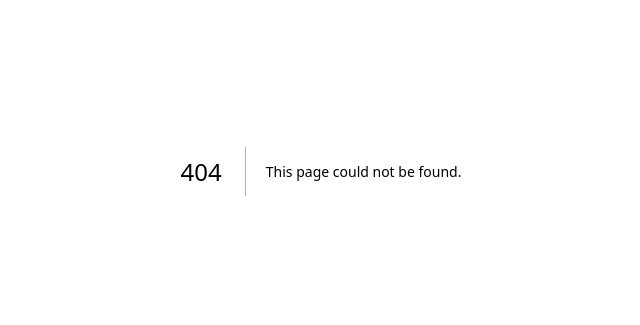
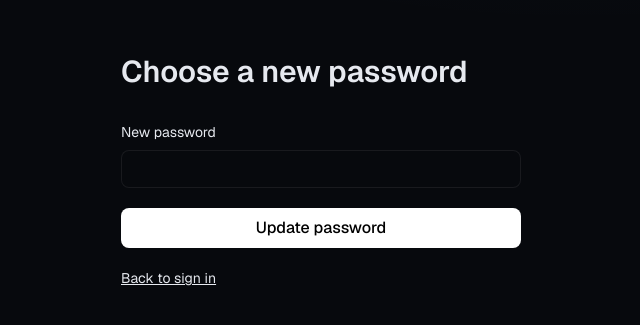
Before and after one commit to Naveen-git-platform/cloudops_ai, a Next.js app in the folder frontend/: page /reset-password in a window 1280 px wide. Before the commit this address had no page. Shown: the part 229-554 px from the top of the page, without its empty margins (319-959 px from the left). Built offline with nearby package versions, Linux system fonts and the light colour scheme.

Commit message:
feat(auth): complete password reset flow

```diff
--- /dev/null
+++ b/frontend/app/reset-password/page.tsx
@@ -0,0 +1,29 @@
+"use client";
+import Link from "next/link";
+import { useState, type FormEvent } from "react";
+import { createSupabaseBrowserClient } from "@/lib/supabase/client";
+
+export default function ResetPasswordPage() {
+  const [password, setPassword] = useState("");
+  const [message, setMessage] = useState("");
+  const [busy, setBusy] = useState(false);
+  async function submit(event: FormEvent<HTMLFormElement>) {
+    event.preventDefault(); setBusy(true); setMessage("");
+    try {
+      const client = createSupabaseBrowserClient();
+      const result = await client.auth.updateUser({ password });
+      if (result.error) setMessage("Unable to update the password. Request a new recovery link and try again.");
+      else window.location.assign("/login?reset=success");
+    } catch { setMessage("Authentication is not configured. Contact your administrator."); }
+    finally { setBusy(false); }
+  }
+  return <main className="mx-auto flex min-h-screen max-w-md flex-col justify-center px-6 py-12">
+    <h1 className="text-3xl font-semibold">Choose a new password</h1>
+    <form onSubmit={submit} className="mt-8 space-y-5">
+      <label className="block text-sm">New password<input className="mt-2 w-full rounded-lg border border-line bg-canvas px-3 py-2" type="password" autoComplete="new-password" minLength={8} required value={password} onChange={event => setPassword(event.target.value)} /></label>
+      {message && <p role="alert" className="text-sm">{message}</p>}
+      <button className="w-full rounded-lg bg-white px-4 py-2 font-medium text-black disabled:opacity-60" disabled={busy}>{busy ? "Updating…" : "Update password"}</button>
+    </form>
+    <p className="mt-5 text-sm"><Link href="/login" className="underline">Back to sign in</Link></p>
+  </main>;
+}
```
